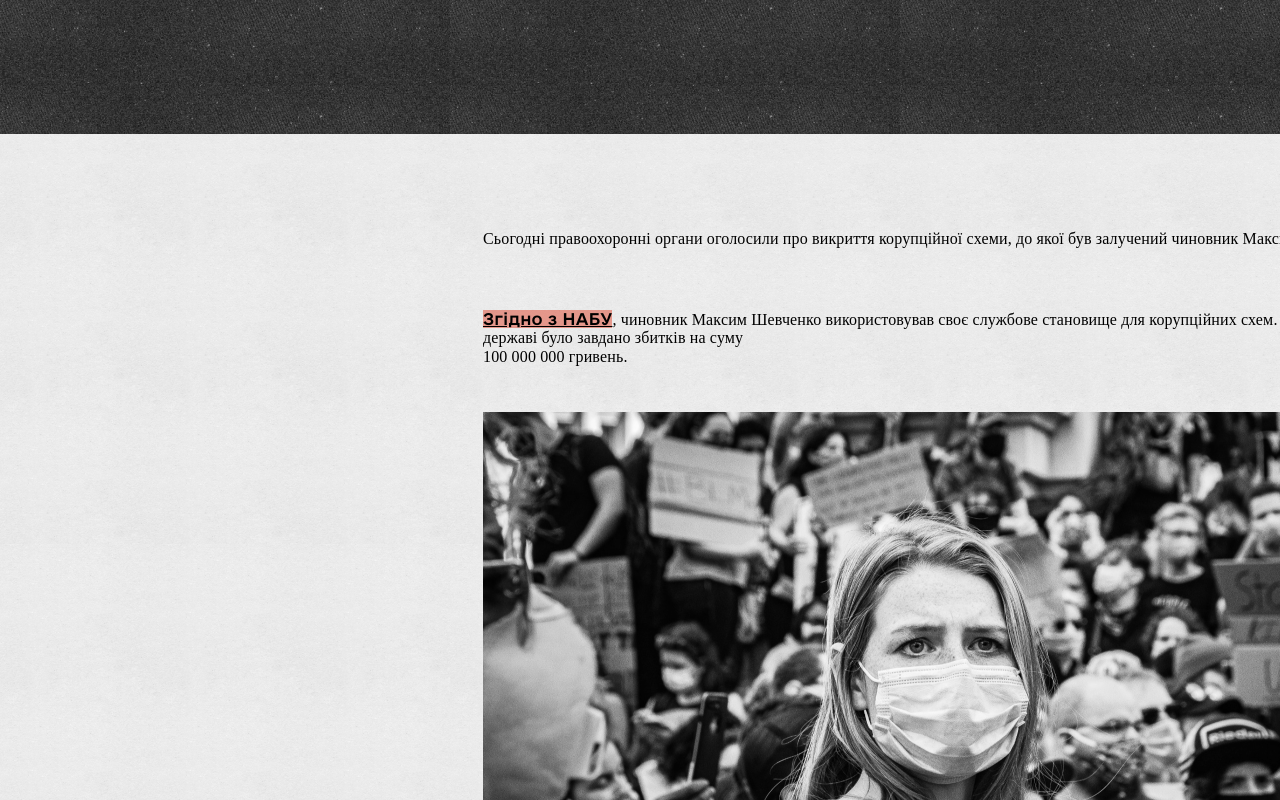
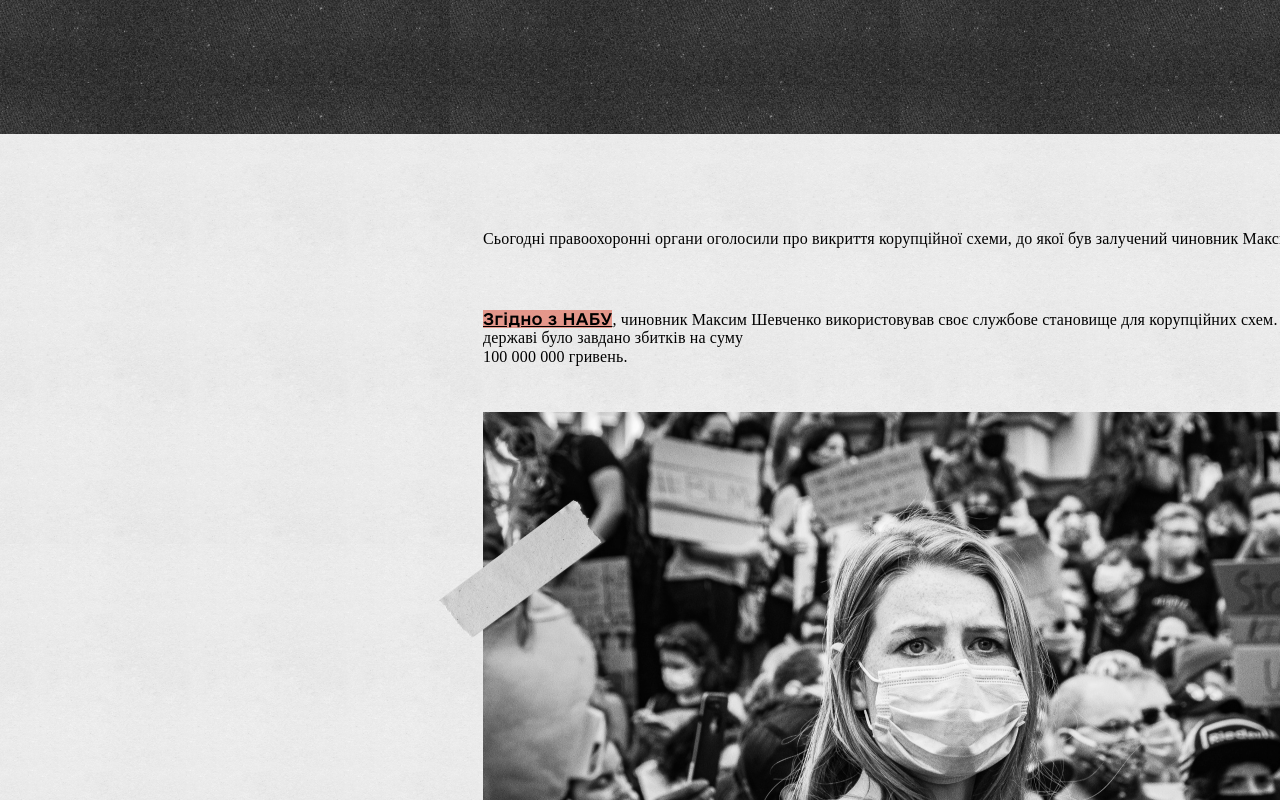
Before and after one commit to veta306/resistance, a React (Vite) app: page /details in a window 1280 px wide. Shown: the part 460-1260 px from the top of the page. Built offline with nearby package versions, Linux system fonts and the light colour scheme.

Commit message:
add tape to photo

```diff
--- a/src/pages/details/details.module.css
+++ b/src/pages/details/details.module.css
@@ -74,6 +74,7 @@
 }
 
 .description {
+  position: relative;
   padding: 80px 483px;
   display: flex;
   flex-direction: column;
@@ -102,6 +103,12 @@
 
 .description-image {
   padding: 30px 0;
+}
+
+.tape {
+  position: absolute;
+  top: 280px;
+  left: 370px;
 }
 
 .description-details {
--- a/src/pages/details/index.tsx
+++ b/src/pages/details/index.tsx
@@ -8,6 +8,7 @@ import detailedImage from '../../assets/images/detailed_image.png';
 import ShameCard from '../../components/shameCard';
 import { ShameCardInfo } from '../../types';
 import smallCardImage from '../../assets/images/small_card_image_example.png';
+import tape from '../../assets/images/tape.png';
 
 const latestCards: ShameCardInfo[] = [
   {
@@ -112,6 +113,7 @@ const DetailsPage: FC = () => {
             src={detailedImage}
             alt="details"
           />
+          <img src={tape} alt="tape" className={styles.tape} />
           <div className={styles.descriptionDetails}>
             <p className={styles.descriptionText}>
               Максим Шевченко був затриманий та йому пред’явлено звинувачення у
```
